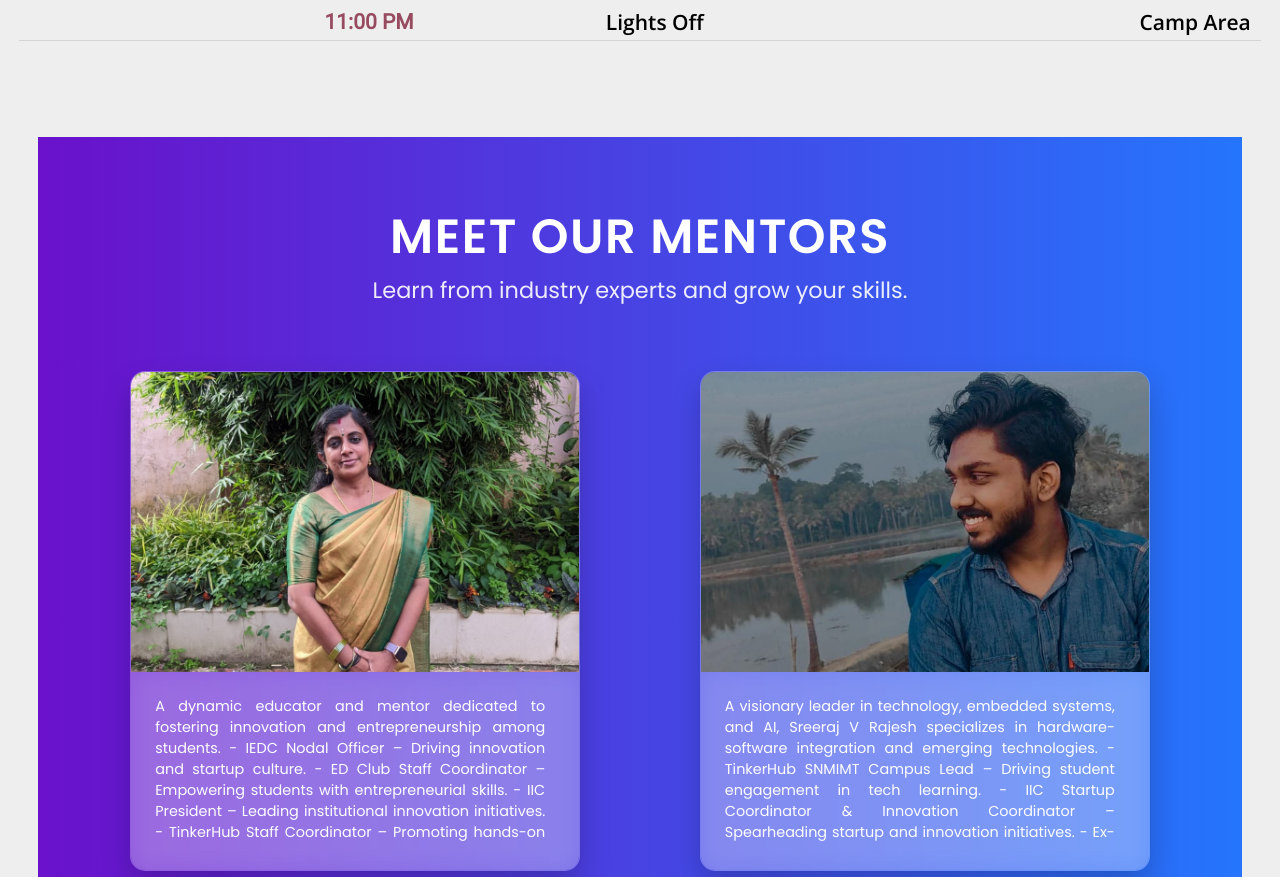
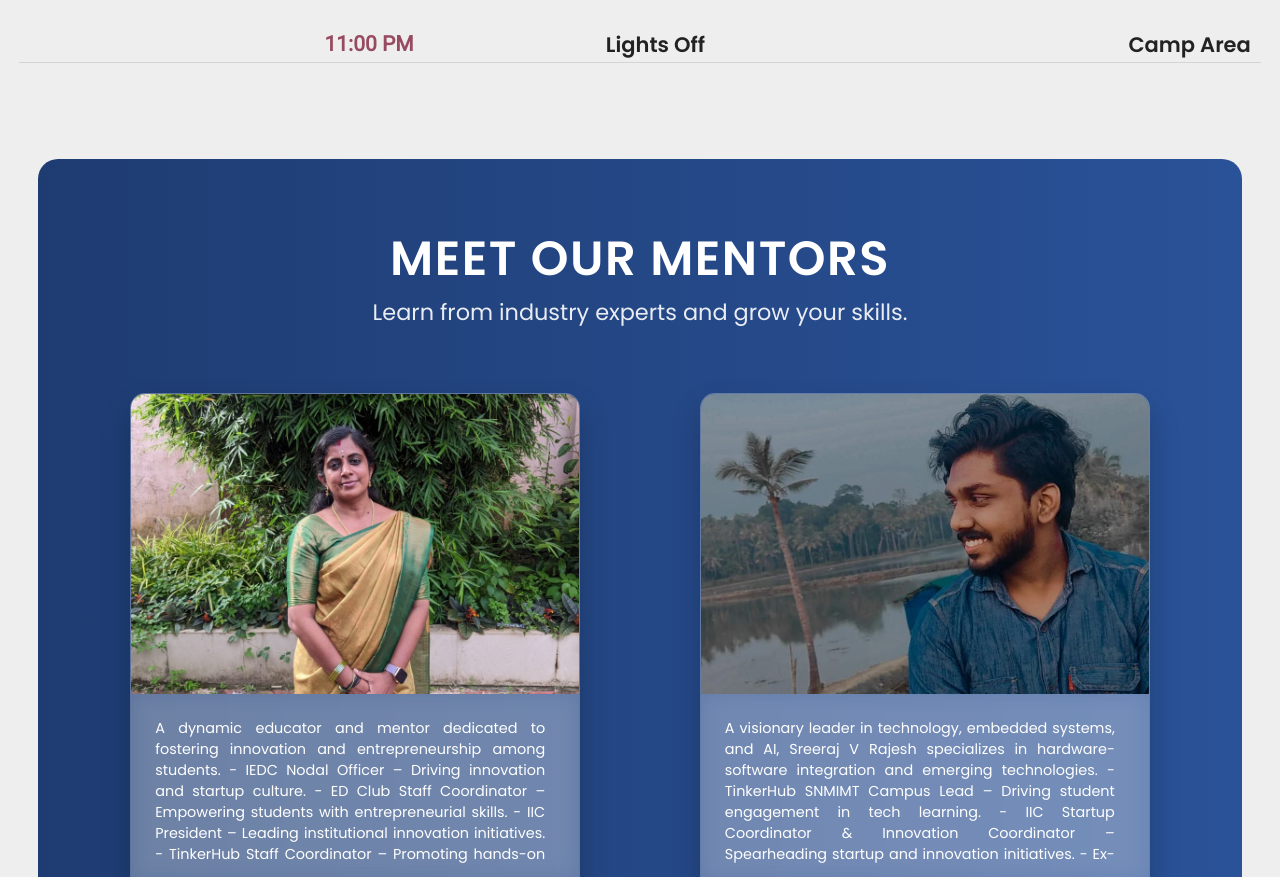
Before and after one commit to iedcsnmimt/astra, a React (Create React App) app: page /events in a window 1280 px wide. Shown: the part 1920-2797 px from the top of the page. Built offline with nearby package versions, Linux system fonts and the light colour scheme.

Commit message:
Update Mentors.module.scss

```diff
--- a/src/components/Mentors.module.scss
+++ b/src/components/Mentors.module.scss
@@ -5,26 +5,41 @@ $background: #f4f4f4;
 $card-bg: rgba(255, 255, 255, 0.1);
 $text-dark: #222;
 $shadow: rgba(0, 0, 0, 0.2);
+$blur-background: rgba(255, 255, 255, 0.2);
+$overlay-gradient: linear-gradient(to top, rgba(0, 0, 0, 0.8), transparent);
+
+// Global Styles
+* {
+  margin: 0;
+  padding: 0;
+  box-sizing: border-box;
+}
+
+body {
+  font-family: "Poppins", sans-serif;
+  background: $background;
+  color: $text-dark;
+}
 
 .mentorsPage {
-  font-family: "Poppins", sans-serif;
   text-align: center;
   padding: 4rem 2rem;
-  background: linear-gradient(to right, #6a11cb, #2575fc);
+  border-radius: 20px;
+  background: linear-gradient(to right, #1e3c72 0%, #2a5298 100%);
   color: white;
 
   .header {
     margin-bottom: 3rem;
 
     h1 {
-      font-size: clamp(2rem, 5vw, 3rem); // Responsive font size
+      font-size: clamp(2rem, 5vw, 3rem);
       font-weight: 700;
       text-transform: uppercase;
       letter-spacing: 1.5px;
     }
 
     p {
-      font-size: clamp(1rem, 3vw, 1.4rem); // Responsive paragraph size
+      font-size: clamp(1rem, 3vw, 1.4rem);
       opacity: 0.9;
     }
   }
@@ -53,7 +68,7 @@ $shadow: rgba(0, 0, 0, 0.2);
 
     .imageWrapper {
       width: 100%;
-      height: 300px; // Adjusted height for mobile
+      height: 300px;
       position: relative;
       overflow: hidden;
 
@@ -68,7 +83,7 @@ $shadow: rgba(0, 0, 0, 0.2);
         position: absolute;
         bottom: 0;
         width: 100%;
-        background: linear-gradient(to top, rgba(0, 0, 0, 0.8), transparent);
+        background: $overlay-gradient;
         padding: 1rem;
         color: white;
         text-align: center;
@@ -80,7 +95,7 @@ $shadow: rgba(0, 0, 0, 0.2);
     .cardContent {
       text-align: center;
       padding: 1.5rem;
-      background: rgba(255, 255, 255, 0.2);
+      background: $blur-background;
       backdrop-filter: blur(10px);
       color: white;
 
@@ -94,8 +109,10 @@ $shadow: rgba(0, 0, 0, 0.2);
     }
 
     &:hover {
+      transform: scale(1.05);
+
       .mentorImage {
-        transform: scale(1.05);
+        transform: scale(1.1);
       }
 
       .overlay {
@@ -112,15 +129,15 @@ $shadow: rgba(0, 0, 0, 0.2);
   }
 
   .mentorsGrid {
-    grid-template-columns: 1fr; // Single column for smaller screens
+    grid-template-columns: 1fr;
   }
 
   .mentorCard {
-    max-width: 90%; // Adjust card width for smaller screens
+    max-width: 90%;
   }
 
   .imageWrapper {
-    height: 250px !important; // Adjust image height for mobile
+    height: 250px !important;
   }
 
   .cardContent {
```
